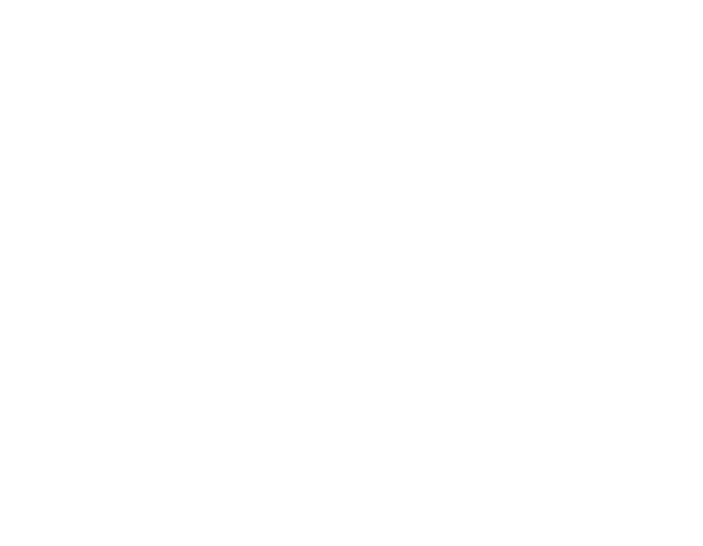
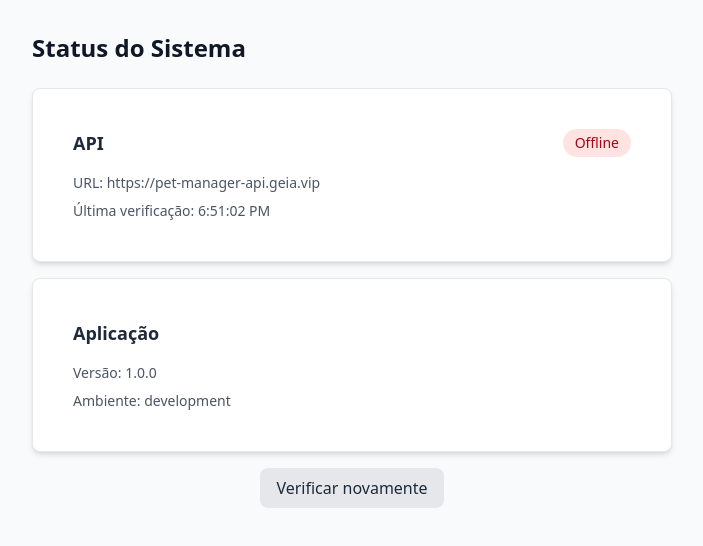
Before and after one commit to EricGuerrize/Projeto-Seplag, a React (Vite) app: page /status in a window 1280 px wide. Before the commit this address had no page. Shown: the top 546 px of the page, without its empty margins (288-991 px from the left). Built offline with nearby package versions, Linux system fonts and the light colour scheme; no server answers.

Commit message:
health check e pagina de status
- servico para verificar status da api
- pagina /status com informacoes do sistema
- indicador de status no rodape

```diff
--- a/src/App.tsx
+++ b/src/App.tsx
@@ -11,6 +11,7 @@ const FormularioPet = lazy(() => import('./paginas/FormularioPet').then(m => ({
 const Tutores = lazy(() => import('./paginas/Tutores').then(m => ({ default: m.Tutores })))
 const DetalhesTutor = lazy(() => import('./paginas/DetalhesTutor').then(m => ({ default: m.DetalhesTutor })))
 const FormularioTutor = lazy(() => import('./paginas/FormularioTutor').then(m => ({ default: m.FormularioTutor })))
+const Status = lazy(() => import('./paginas/Status').then(m => ({ default: m.Status })))
 
 function App() {
   return (
@@ -19,6 +20,7 @@ function App() {
         <Suspense fallback={<div className="min-h-screen flex items-center justify-center"><Carregando /></div>}>
           <Routes>
             <Route path="/login" element={<Login />} />
+            <Route path="/status" element={<Status />} />
             <Route
             path="/"
             element={
--- a/src/componentes/Rodape/Rodape.tsx
+++ b/src/componentes/Rodape/Rodape.tsx
@@ -1,7 +1,25 @@
+import { useState, useEffect } from 'react'
+import { Link } from 'react-router-dom'
+import { healthServico } from '../../servicos/healthServico'
+
 export const Rodape = () => {
+  const [apiOnline, setApiOnline] = useState<boolean | null>(null)
+
+  useEffect(() => {
+    const verificar = async () => {
+      const { online } = await healthServico.verificarApi()
+      setApiOnline(online)
+    }
+    verificar()
+    const intervalo = setInterval(verificar, 30000)
+    return () => clearInterval(intervalo)
+  }, [])
+
   return (
     <footer className="bg-white border-t border-gray-200 mt-auto">
-      <div className="max-w-7xl mx-auto px-4 py-4 text-center">
+      <div className="max-w-7xl mx-auto px-4 py-4">
+        <div className="flex items-center justify-between">
+          <div className="text-center flex-1">
             <p className="text-sm text-gray-600">
               Projeto desenvolvido para SEPLAG
             </p>
@@ -9,6 +27,20 @@ export const Rodape = () => {
               Processo Seletivo - Eric Guerrize
             </p>
           </div>
+          <Link to="/status" className="flex items-center gap-2 text-xs text-gray-500 hover:text-gray-700">
+            <span
+              className={`w-2 h-2 rounded-full ${
+                apiOnline === null
+                  ? 'bg-gray-400'
+                  : apiOnline
+                  ? 'bg-green-500'
+                  : 'bg-red-500'
+              }`}
+            />
+            API
+          </Link>
+        </div>
+      </div>
     </footer>
   )
 }
--- /dev/null
+++ b/src/paginas/Status/Status.tsx
@@ -0,0 +1,90 @@
+import { useState, useEffect, useCallback } from 'react'
+import { healthServico } from '../../servicos/healthServico'
+import { Cartao } from '../../componentes/Cartao'
+import { Botao } from '../../componentes/Botao'
+
+export const Status = () => {
+  const [apiStatus, setApiStatus] = useState<{ online: boolean; latencia: number } | null>(null)
+  const [verificando, setVerificando] = useState(false)
+  const [ultimaVerificacao, setUltimaVerificacao] = useState<Date | null>(null)
+
+  const appInfo = healthServico.verificarApp()
+
+  const verificar = useCallback(async () => {
+    setVerificando(true)
+    const resultado = await healthServico.verificarApi()
+    setApiStatus(resultado)
+    setUltimaVerificacao(new Date())
+    setVerificando(false)
+  }, [])
+
+  useEffect(() => {
+    verificar()
+  }, [verificar])
+
+  return (
+    <div className="min-h-screen bg-gray-50 py-8">
+      <div className="max-w-2xl mx-auto px-4">
+        <h1 className="text-2xl font-bold text-gray-900 mb-6">Status do Sistema</h1>
+
+        <div className="space-y-4">
+          <Cartao>
+            <div className="p-6">
+              <div className="flex items-center justify-between mb-4">
+                <h2 className="text-lg font-semibold text-gray-800">API</h2>
+                {apiStatus && (
+                  <span
+                    className={`px-3 py-1 rounded-full text-sm font-medium ${
+                      apiStatus.online
+                        ? 'bg-green-100 text-green-800'
+                        : 'bg-red-100 text-red-800'
+                    }`}
+                  >
+                    {apiStatus.online ? 'Online' : 'Offline'}
+                  </span>
+                )}
+              </div>
+
+              <div className="space-y-2 text-sm text-gray-600">
+                <p>
+                  <span className="font-medium">URL:</span> {appInfo.baseUrl}
+                </p>
+                {apiStatus?.online && (
+                  <p>
+                    <span className="font-medium">Latência:</span> {apiStatus.latencia}ms
+                  </p>
+                )}
+                {ultimaVerificacao && (
+                  <p>
+                    <span className="font-medium">Última verificação:</span>{' '}
+                    {ultimaVerificacao.toLocaleTimeString()}
+                  </p>
+                )}
+              </div>
+            </div>
+          </Cartao>
+
+          <Cartao>
+            <div className="p-6">
+              <h2 className="text-lg font-semibold text-gray-800 mb-4">Aplicação</h2>
+              <div className="space-y-2 text-sm text-gray-600">
+                <p>
+                  <span className="font-medium">Versão:</span> {appInfo.versao}
+                </p>
+                <p>
+                  <span className="font-medium">Ambiente:</span> {appInfo.ambiente}
+                </p>
+              </div>
+            </div>
+          </Cartao>
+
+          <div className="flex justify-center">
+            <Botao onClick={verificar} disabled={verificando} variante="secundario">
+              {verificando ? 'Verificando...' : 'Verificar novamente'}
+            </Botao>
+          </div>
+        </div>
+      </div>
+    </div>
+  )
+}
--- /dev/null
+++ b/src/paginas/Status/index.ts
@@ -0,0 +1 @@
+export { Status } from './Status'
--- /dev/null
+++ b/src/servicos/healthServico.ts
@@ -0,0 +1,23 @@
+import api from './api'
+
+const API_BASE_URL = 'https://pet-manager-api.geia.vip'
+
+export const healthServico = {
+  async verificarApi(): Promise<{ online: boolean; latencia: number }> {
+    const inicio = Date.now()
+    try {
+      await api.get('/v1/pets', { params: { page: 0, size: 1 } })
+      return { online: true, latencia: Date.now() - inicio }
+    } catch {
+      return { online: false, latencia: 0 }
+    }
+  },
+
+  verificarApp() {
+    return {
+      versao: import.meta.env.VITE_APP_VERSION || '1.0.0',
+      ambiente: import.meta.env.MODE,
+      baseUrl: API_BASE_URL,
+    }
+  },
+}
```
Lines whose indentation alone changed are shown as unchanged.
